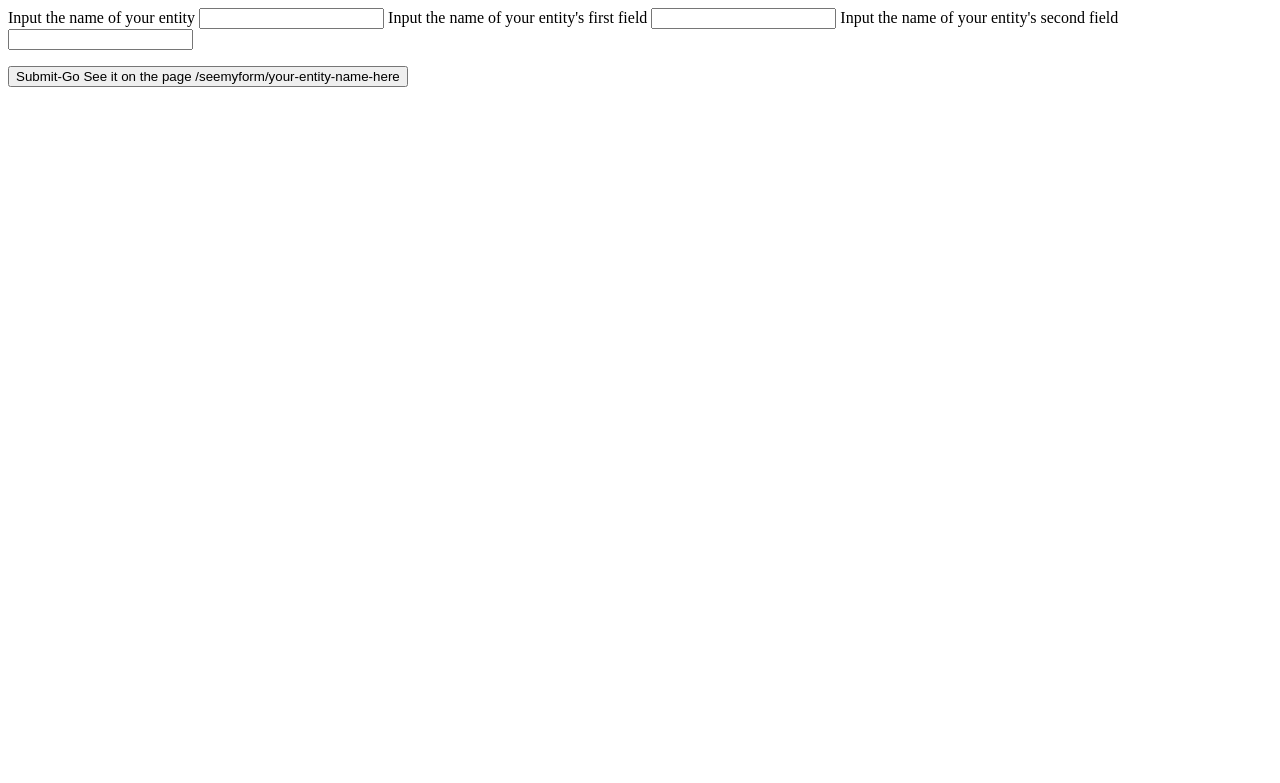
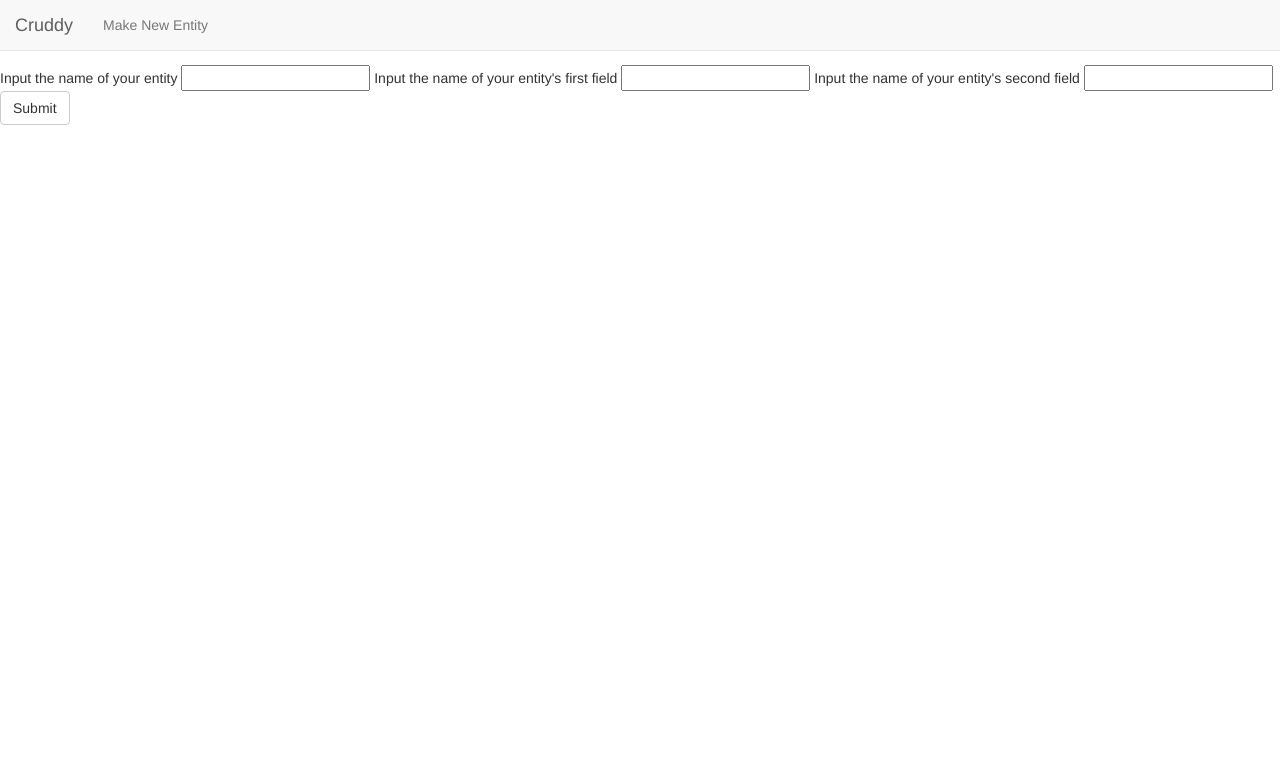
Before and after one commit to samc1213/cruddy, a Flask app: page /form in a window 1280 px wide. Shown: the top 783 px of the page. Run offline with Flask 2, Linux system fonts and the light colour scheme; some libraries are stand-ins or nearby versions.

Commit message:
added navbar

```diff
--- a/application.py
+++ b/application.py
@@ -35,7 +35,7 @@ application.logger.debug(entities.get_item(entityname='peepee'))
 
 @application.route('/')
 def index():
-    return 'Index Page'
+    return render_template('index.html')
 #
 @application.route('/form', methods=['GET', 'POST'])
 def form():
@@ -60,6 +60,7 @@ def form():
 
 @application.route('/seemyform/<ename>', methods=['GET', 'POST'])
 def seemyform(ename):
+    application.logger.debug(ename)
     ent = entities.get_item(entityname=ename)
     acc = '/seemyform/'+ename
     form = []
--- /dev/null
+++ b/static/css/base.css
@@ -0,0 +1,9 @@
+/*
+.navbar {
+  background-color:  black;
+  color: white;
+}*/
+
+body {
+  padding-top: 65px;
+}
--- a/templates/_formhelpers.html
+++ /dev/null
@@ -1,12 +0,0 @@
-{% macro render_field(field) %}
-  <dt>{{ field.label }}
-  <dd>{{ field(**kwargs)|safe }}
-  {% if field.errors %}
-    <ul class=errors>
-    {% for error in field.errors %}
-      <li>{{ error }}</li>
-    {% endfor %}
-    </ul>
-  {% endif %}
-  </dd>
-{% endmacro %}
--- /dev/null
+++ b/templates/base.html
@@ -0,0 +1,30 @@
+<!DOCTYPE html>
+<html lang="en">
+<head>
+    {% block head %}
+    <link rel="stylesheet" href="{{url_for('static', filename='css/base.css')}}" />
+    <link rel="stylesheet" href="https://maxcdn.bootstrapcdn.com/bootstrap/3.3.6/css/bootstrap.min.css" integrity="sha384-1q8mTJOASx8j1Au+a5WDVnPi2lkFfwwEAa8hDDdjZlpLegxhjVME1fgjWPGmkzs7" crossorigin="anonymous">
+    <title>{% block title %}{% endblock %} - Cruddy</title>
+    {% endblock %}
+</head>
+<body>
+    <div class="navbar navbar-default navbar-fixed-top">
+      <div class="container-fluid">
+        <div class="navbar-header">
+          <a class="navbar-brand" href="{{url_for('index')}}">Cruddy</a>
+        </div>
+        <div class="collapse navbar-collapse" id="bs-example-navbar-collapse-1">
+          <ul class="nav navbar-nav">
+              <li><a href="{{url_for('form')}}">Make New Entity</a></li>
+              <!-- <li><a href="{{url_for('seemyform', ename='')}}">See Your Form</a></li> -->
+          </ul>
+        </div>
+      </div>
+    </div>
+    <div id="content">{% block content %}{% endblock %}</div>
+
+    <script src="https://ajax.googleapis.com/ajax/libs/jquery/2.2.0/jquery.min.js"></script>
+    <script src="https://maxcdn.bootstrapcdn.com/bootstrap/3.3.6/js/bootstrap.min.js" integrity="sha384-0mSbJDEHialfmuBBQP6A4Qrprq5OVfW37PRR3j5ELqxss1yVqOtnepnHVP9aJ7xS" crossorigin="anonymous"></script>
+    {% block javascripts %}{% endblock %}
+</body>
+</html>
--- a/templates/form.html
+++ b/templates/form.html
@@ -1,8 +1,13 @@
-{% from "_formhelpers.html" import render_field %}
+{% extends "base.html" %}
+{% block title %}New Entity{% endblock %}
+{% block content %}
 <form method=post action="{{action}}">
   {% for field in form %}
     {{field.text}}
   <input type="text" name="{{field.name}}">
   {% endfor %}
-  <p><input type=submit value="Submit-Go See it on the page /seemyform/your-entity-name-here">
+  <p><input type=submit class="btn btn-default" value="Submit">
 </form>
+{% endblock %}
+
+{% block javascripts %}<script src="{{url_for('static', filename='js/newentity.js')}}"{% endblock %}
--- /dev/null
+++ b/templates/index.html
@@ -0,0 +1,5 @@
+{% extends "base.html" %}
+{% block title %}Welcome{% endblock %}
+{% block content %}
+Hey!
+{% endblock %}
--- /dev/null
+++ b/templates/seemyform.html
@@ -0,0 +1,5 @@
+{% extends "base.html" %}
+{% block title %}See My Form{% endblock %}
+{% block content %}
+Hey! Add the name of your entity after the slash in the url to see your form!
+{% endblock %}
```
Also changed, not shown: static/js/newentity.js (added).
